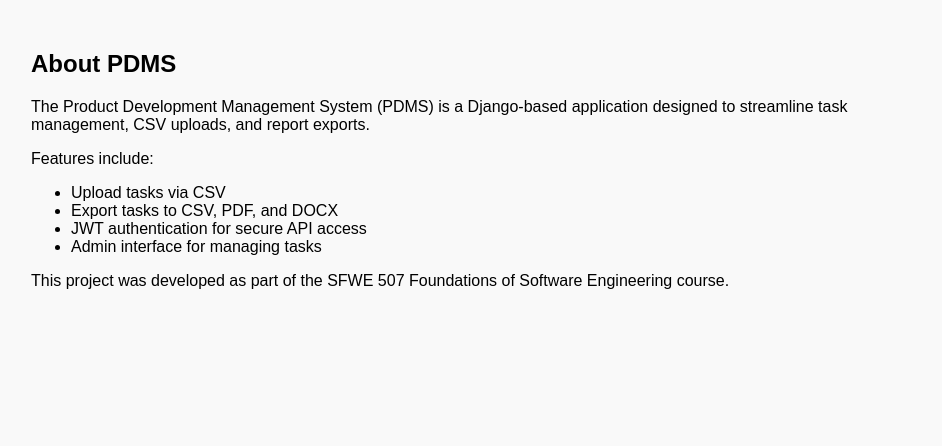
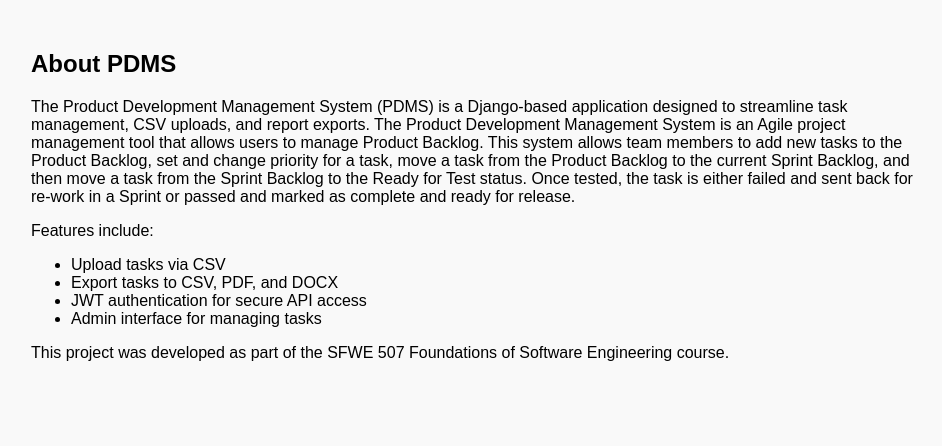
Before and after one commit to simongawar/Agile_Wildcats, a Django app: page /pdms/about/ in a window 1280 px wide. Shown: the part 148-594 px from the top of the page, without its empty margins (159-1101 px from the left). Run offline with Django 5.2, Linux system fonts and the light colour scheme.

Commit message:
update changes

```diff
--- a/templates/pdms_app/about.html
+++ b/templates/pdms_app/about.html
@@ -10,6 +10,9 @@
   <p>
     The Product Development Management System (PDMS) is a Django-based application
     designed to streamline task management, CSV uploads, and report exports.
+    The Product Development Management System is an Agile project management tool that allows users to manage Product Backlog.
+    This system allows team members to add new tasks to the Product Backlog, set and change priority for a task, move a task from the Product Backlog to the current Sprint Backlog, and then move a task from the Sprint Backlog to the Ready for Test status.
+    Once tested, the task is either failed and sent back for re-work in a Sprint or passed and marked as complete and ready for release.
   </p>
 
   <!-- Feature list -->
```
Also changed, not shown: README.md.
